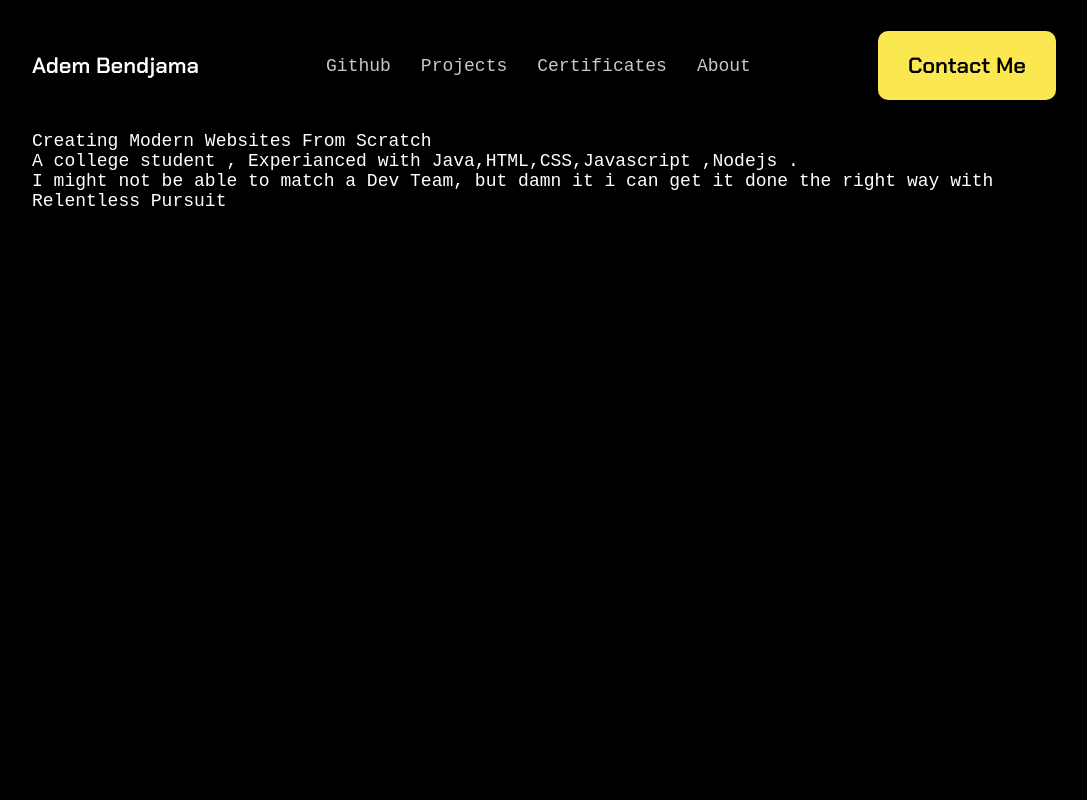
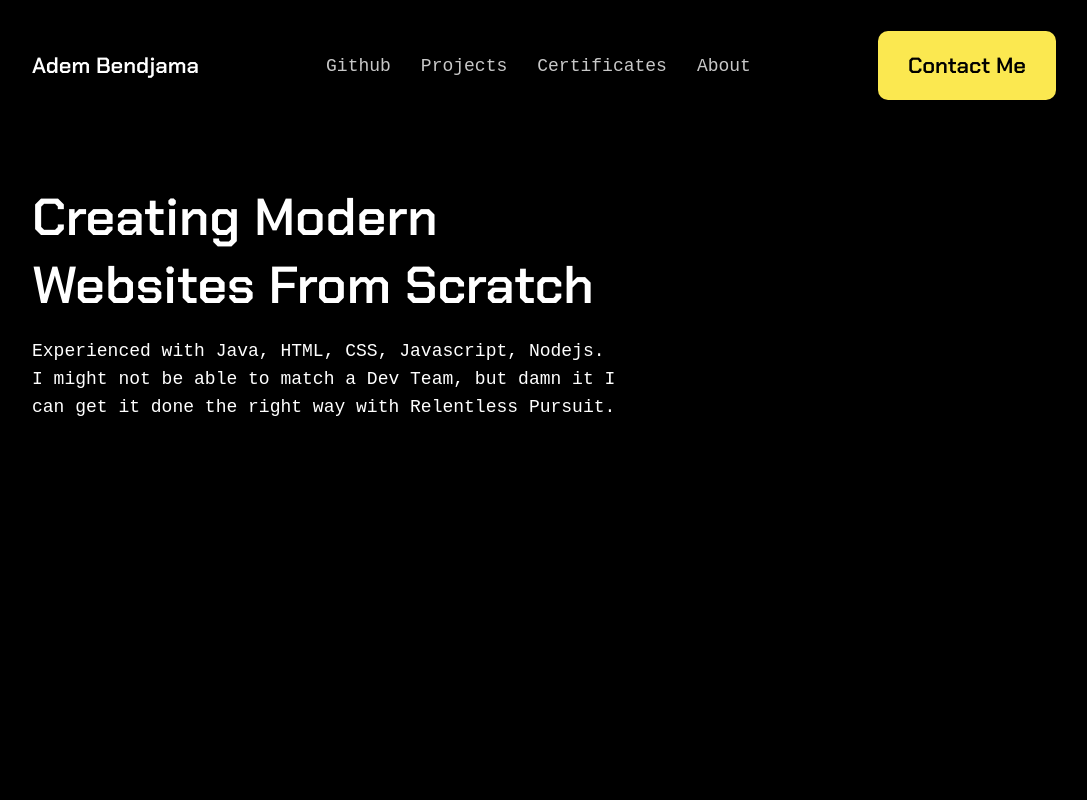
Before and after one commit to AdemBendjama/Portfolio, a plain HTML site: page index.html in a window 1280 px wide. Shown: the top 800 px of the page, without its empty margins (96-1183 px from the left). Drawn offline with Linux system fonts and the light colour scheme; a web font is replaced by a local one.

Commit message:
Add Title and description

```diff
--- a/index.html
+++ b/index.html
@@ -23,8 +23,7 @@
                   </div>
                   <div class="introduction">
                         <div class="title">Creating Modern Websites From Scratch</div>
-                        <div class="description">A college student , Experianced with Java,HTML,CSS,Javascript ,Nodejs . </div>
-                        <div class="description">I might not be able to match a Dev Team, but damn it i can get it done the right way with Relentless Pursuit </div>
+                        <div class="description">Experienced with Java, HTML, CSS, Javascript, Nodejs. <br> I might not be able to match a Dev Team, but damn it I can get it done the right way with Relentless Pursuit. </div>
 
                   </div>
             </div>
--- a/main.css
+++ b/main.css
@@ -93,6 +93,22 @@ a:active {
     background-color: #FBE850;
 }
 
+/*****! Introduction *****/
+.introduction {
+    padding: 5% 40% 5% 0;
+    display: flex;
+    flex-direction: column;
+    gap: 18px;
+}
+
+.introduction .title {
+    font-family: 'Chakra Petch', sans-serif;
+    font-size: 52px;
+}
+
+.introduction .description {
+    line-height: 28px;
+}
 
 
 /***************! Section-2 ***************/
```
